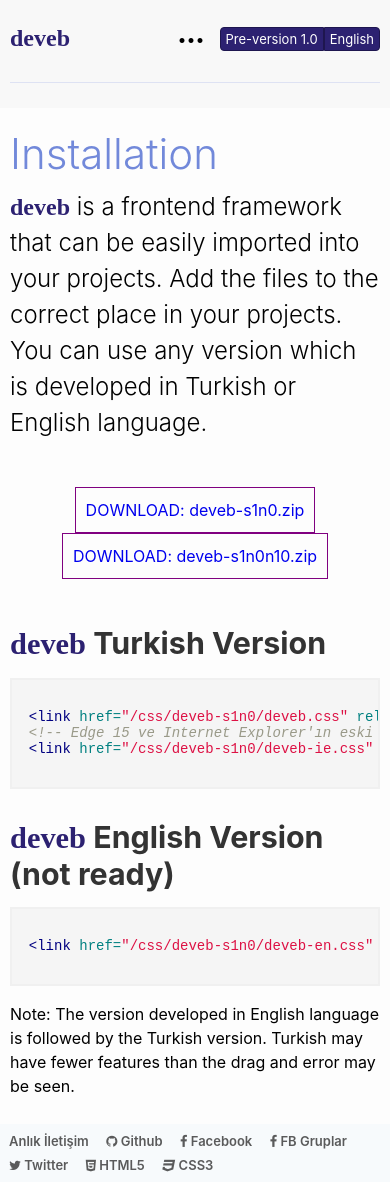
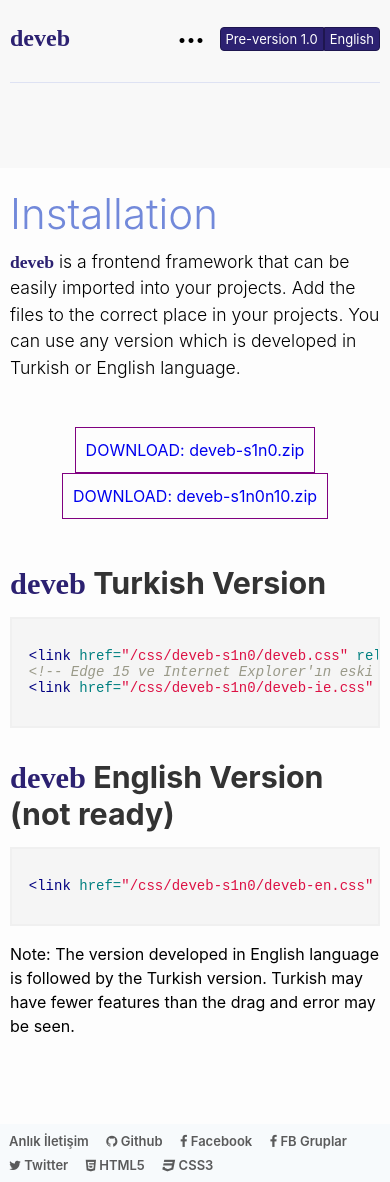
Before and after one commit to data-deveb/data-deveb.github.io, a Jekyll site: the page built from belgeler/1.0/en/kurulum.md, in a window 390 px wide. Built offline with Jekyll 4.4.1, drawn with Linux system fonts in a browser that asks for light colours; some web fonts are replaced.

Commit message:
Küçük görüntülüklere göre ölçekler.

```diff
--- a/assets/css/imge.css
+++ b/assets/css/imge.css
@@ -123,6 +123,7 @@
 }
 
 /* Genel Özellikler */
+
 
 body {
   background-color: #f7fafc;
@@ -184,6 +185,7 @@
   display: flex;
   flex-wrap: wrap;
 }
+
 
 .örnek .önizleme div {
   border: 1px solid #2c2171;
@@ -448,6 +450,15 @@
 .beri-alt-2 {
   margin-bottom: 30px
 }
+@media screen and (max-width:760px){
+  .örnek .önizleme{
+    padding:.6rem;
+  }
+  .girlik {
+  font-size: 1.1em;
+  }
+}
+
 
 /* ==========================================================================
     MENÜLER
```
